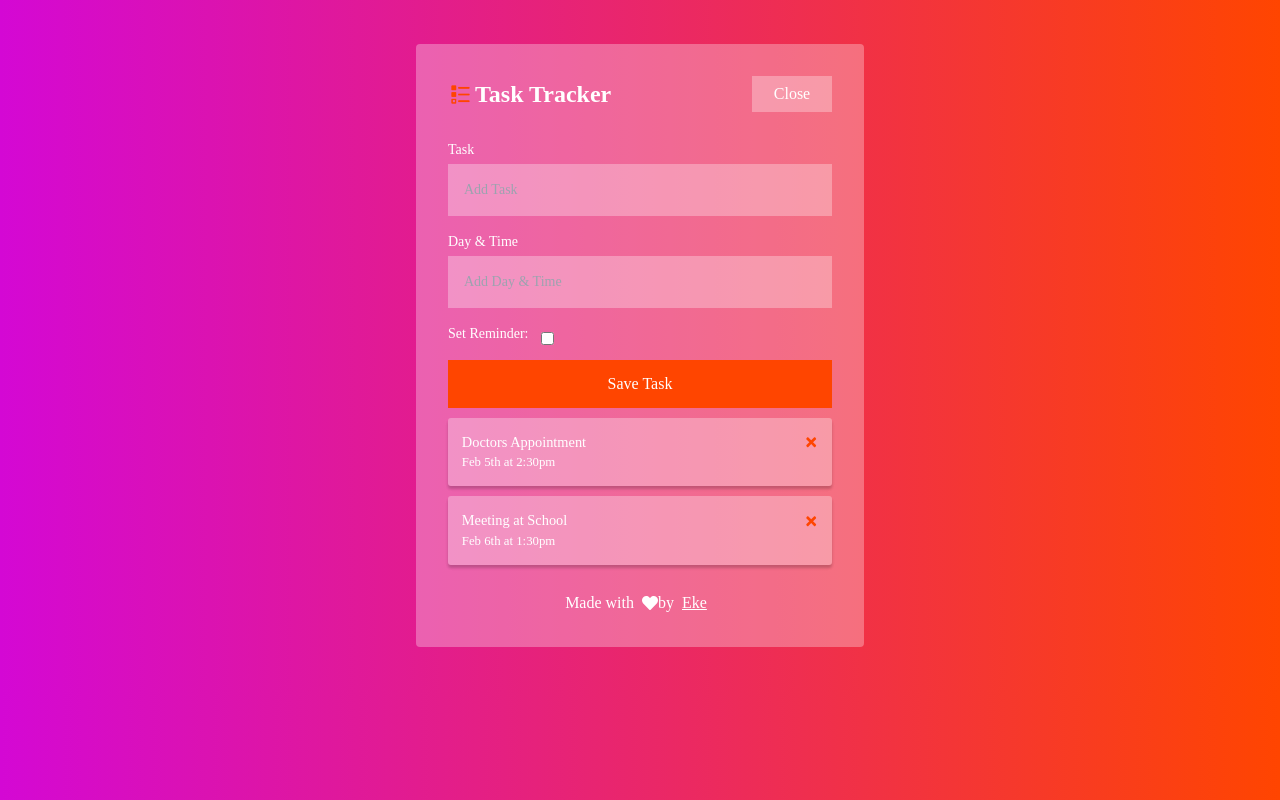
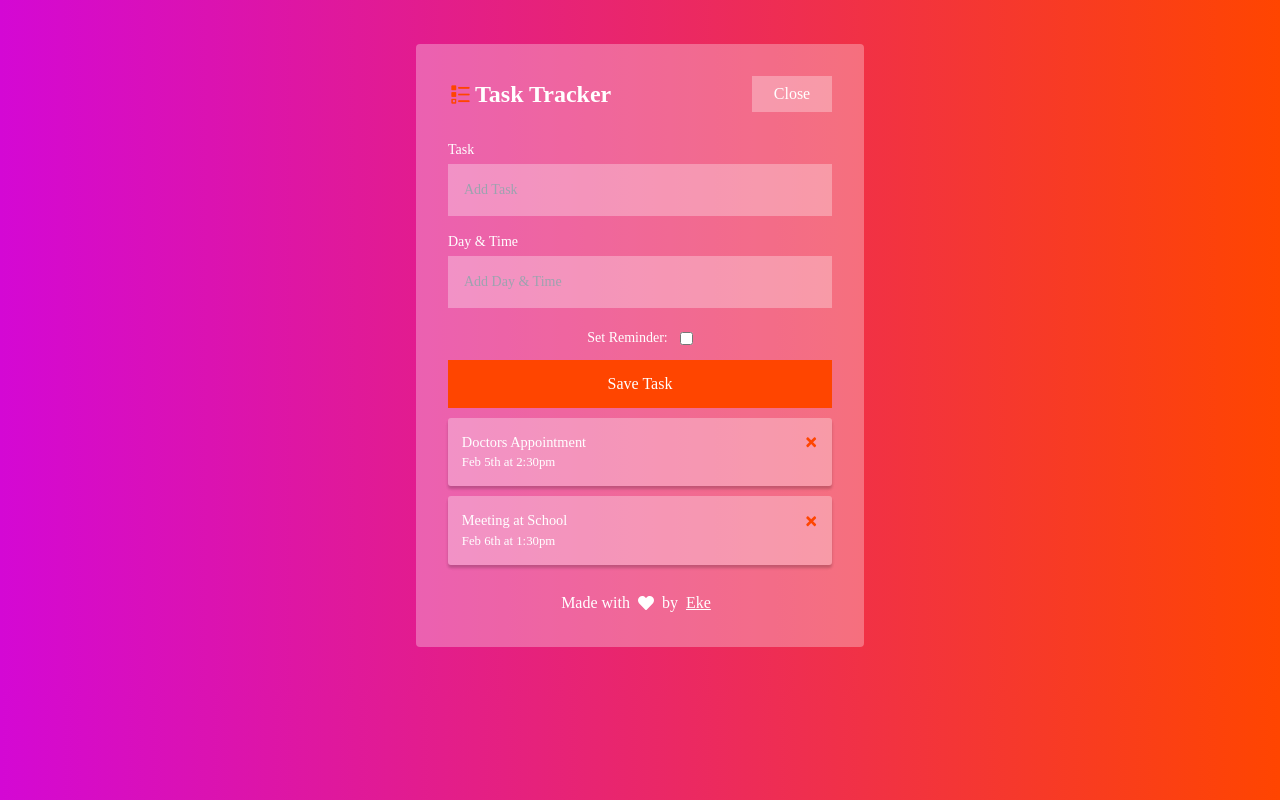
Before and after one commit to Evavic44/Task-tracker, a React (Create React App) app: page / in a window 1280 px wide. Both pictures are taken after a click on the button "Add". Built offline with nearby package versions, Linux system fonts and the light colour scheme.

Commit message:
Align reminder button to center

```diff
--- a/src/components/AddTask.js
+++ b/src/components/AddTask.js
@@ -52,8 +52,8 @@ const AddTask = ({ onAdd }) => {
         />
       </div>
 
-      <div className="form-control form-control-check flex items-center py-2">
-        <label className="text-sm block mb-2 font-medium" htmlFor="reminder">
+      <div className="form-control form-control-check flex items-center justify-center py-3">
+        <label className="text-sm block font-medium" htmlFor="reminder">
           Set Reminder:
         </label>
         <input
--- a/src/components/Footer.js
+++ b/src/components/Footer.js
@@ -4,7 +4,7 @@ const Footer = () => {
   return (
     <footer style={footerCont}>
       <div className="flex align-center justify-center">
-        Made with &nbsp; <FaHeart className="heart self-center block" />
+        Made with &nbsp; <FaHeart className="heart self-center block" /> &nbsp;
         by
         <a
           className="px-2"
```
